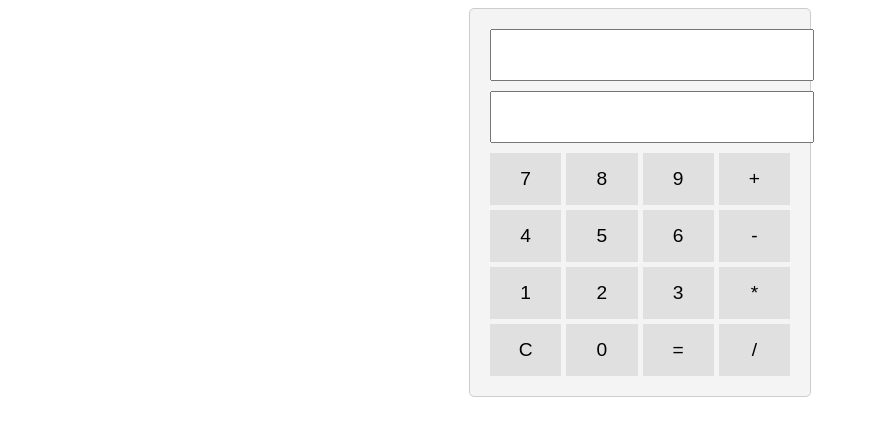
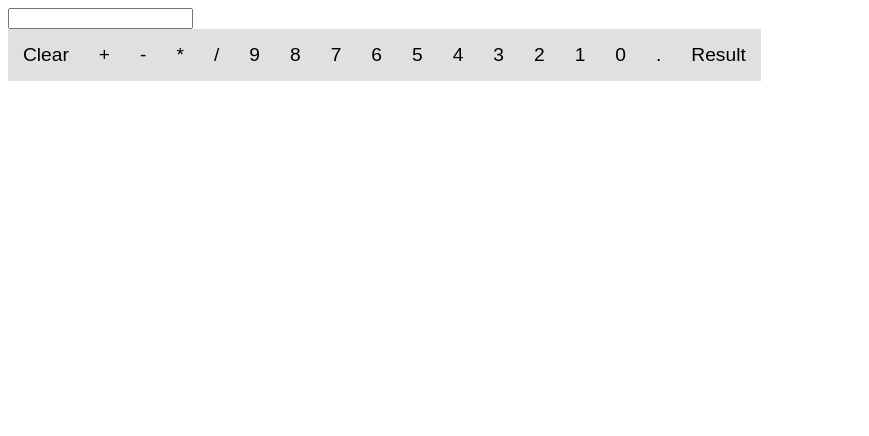
Before and after one commit to rajjayvir/ReactSimpleCalculator, a React (Create React App) app: page / in a window 1280 px wide. Shown: the top 436 px of the page, without its empty margins (0-869 px from the left). Built offline with nearby package versions, Linux system fonts and the light colour scheme.

Commit message:
Update App.js

```diff
--- a/src/App.js
+++ b/src/App.js
@@ -1,44 +1,77 @@
 import React, { useState } from 'react';
-import './App.css'; // Import CSS file for styling
+import './App.css';
 
-const Calculator = () => {
-  const [input, setInput] = useState('');
-  const [result, setResult] = useState('');
+function Calculator() {
+  const [input, setInput] = useState("");
+  const [result, setResult] = useState("");
 
-  const handleClick = (value) => {
-    if (value === '=') {
-      try {
-        const calculation = new Function(`return (${input})`);
-        setResult(calculation());
-        setResult(eval(input)); // Use eval() here
-      } catch (error) {
-        setResult('Error');
+  const handleClick = (e) => {
+    setInput(input.concat(e.target.name));
+  }
+
+  const clear = () => {
+    setInput("");
+    setResult("");
+  }
+
+  const calculate = () => {
+    const operators = ['+', '-', '*', '/'];
+    let operator;
+    let numbers;
+
+    operators.forEach((op) => {
+      if (input.includes(op)) {
+        operator = op;
+        numbers = input.split(op);
       }
-    } else if (value === 'C') {
-      // Clear input and result
-      setInput('');
-      setResult('');
-    } else {
-      // Append value to input
-      setInput((prevInput) => prevInput + value);
+    });
+
+    switch (operator) {
+      case '+':
+        setResult(Number(numbers[0]) + Number(numbers[1]));
+        break;
+      case '-':
+        setResult(Number(numbers[0]) - Number(numbers[1]));
+        break;
+      case '*':
+        setResult(Number(numbers[0]) * Number(numbers[1]));
+        break;
+      case '/':
+        setResult(Number(numbers[0]) / Number(numbers[1]));
+        break;
+      default:
+        setResult("Error");
     }
-  };
+  }
 
   return (
-    <div className="calculator">
-      <input className="input" type="text" value={input} readOnly />
-      <input className="result" type="text" value={result} readOnly />
-      <div className="buttons">
-        {[7, 8, 9, '+', 4, 5, 6, '-', 1, 2, 3, '*', 'C', 0, '='].map((value) => (
-          <button key={value} onClick={() => handleClick(value)}>
-            {value}
-          </button>
-        ))}
-        {/* Division button */}
-        <button onClick={() => handleClick('/')}>/</button>
+    <div className="container">
+      <form>
+        <input type="text" value={result ? result : input} />
+      </form>
+
+      <div className="keypad">
+        <button onClick={clear} id="clear">Clear</button>
+        <button name="+" onClick={handleClick}>+</button>
+        <button name="-" onClick={handleClick}>-</button>
+        <button name="*" onClick={handleClick}>*</button>
+        <button name="/" onClick={handleClick}>/</button>
+        <button name="9" onClick={handleClick}>9</button>
+        <button name="8" onClick={handleClick}>8</button>
+        <button name="7" onClick={handleClick}>7</button>
+        <button name="6" onClick={handleClick}>6</button>
+        <button name="5" onClick={handleClick}>5</button>
+        <button name="4" onClick={handleClick}>4</button>
+        <button name="3" onClick={handleClick}>3</button>
+        <button name="2" onClick={handleClick}>2</button>
+        <button name="1" onClick={handleClick}>1</button>
+        <button name="0" onClick={handleClick}>0</button>
+        <button name="." onClick={handleClick}>.</button>
+        <button onClick={calculate} id="result">Result</button>
       </div>
+
     </div>
   );
-};
+}
 
 export default Calculator;
```
